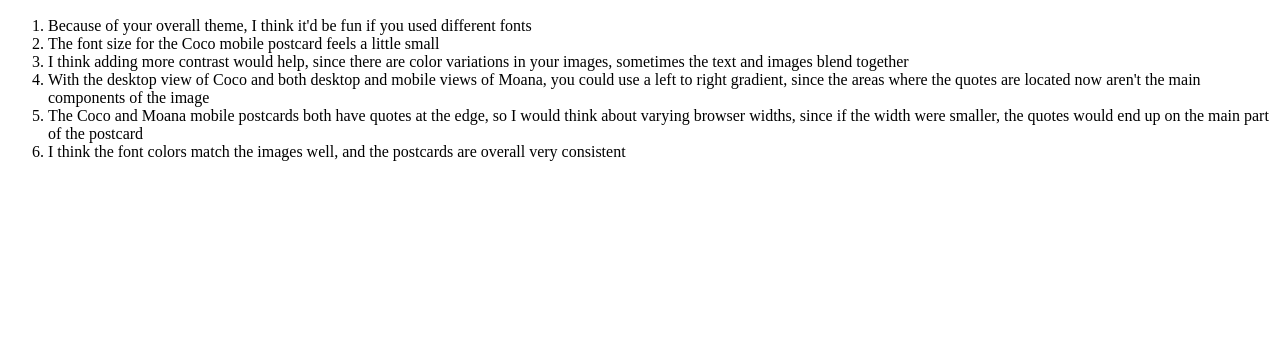
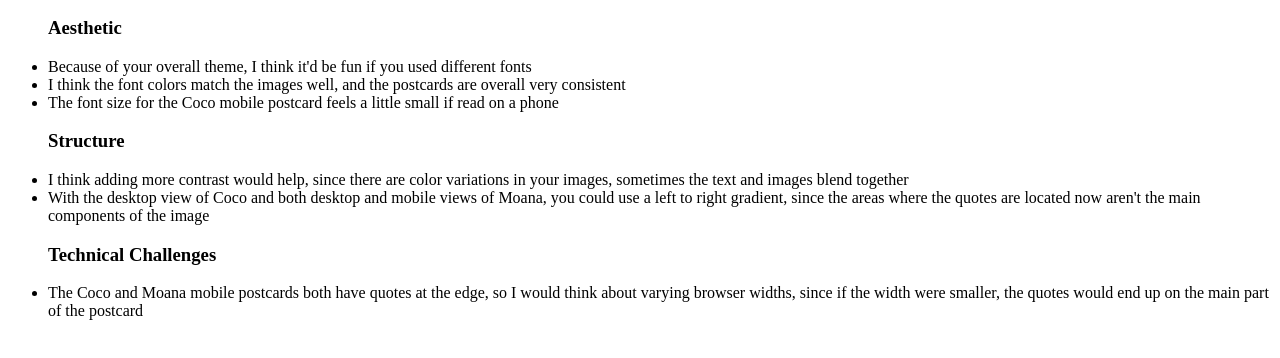
Before and after one commit to juliali8/ifspring2019, a plain HTML site: page postcards/feedback/index.html in a window 1280 px wide. Shown: the part 50-408 px from the top of the page. Drawn offline with Linux system fonts and the light colour scheme.

Commit message:
Add files via upload

```diff
--- a/postcards/feedback/index.html
+++ b/postcards/feedback/index.html
@@ -5,18 +5,21 @@
     </head>
     <body>
         <h2>Feedback for Cindy</h2>
-        <ol>
+        <ul>
+            <h3>Aesthetic</h3>
             <li>Because of your overall theme, I think it'd be fun if you used different fonts</li>
-            <li>The font size for the Coco mobile postcard feels a little small</li>
+            <li>I think the font colors match the images well, and the postcards are overall very consistent</li>
+            <li>The font size for the Coco mobile postcard feels a little small if read on a phone</li>
+            <h3>Structure</h3>
             <li>I think adding more contrast would help, since there are color variations in your images,
                 sometimes the text and images blend together</li>
             <li>With the desktop view of Coco and both desktop and mobile views of Moana,
                 you could use a left to right gradient, since the areas where the quotes are located now
                 aren't the main components of the image</li>
+            <h3>Technical Challenges</h3>
             <li>The Coco and Moana mobile postcards both have quotes at the edge,
                 so I would think about varying browser widths, since if the width were smaller, the quotes would
                 end up on the main part of the postcard</li>
-            <li>I think the font colors match the images well, and the postcards are overall very consistent</li>
-        </ol>
+        </ul>
     </body>
 </html>
```
